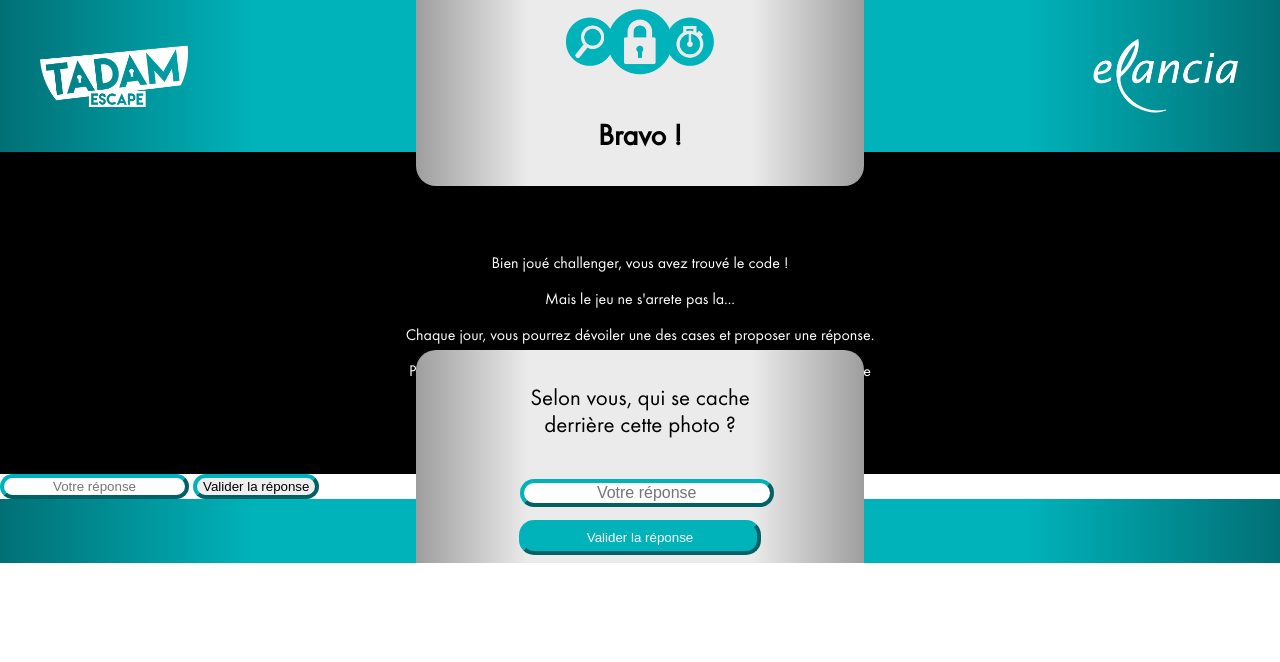
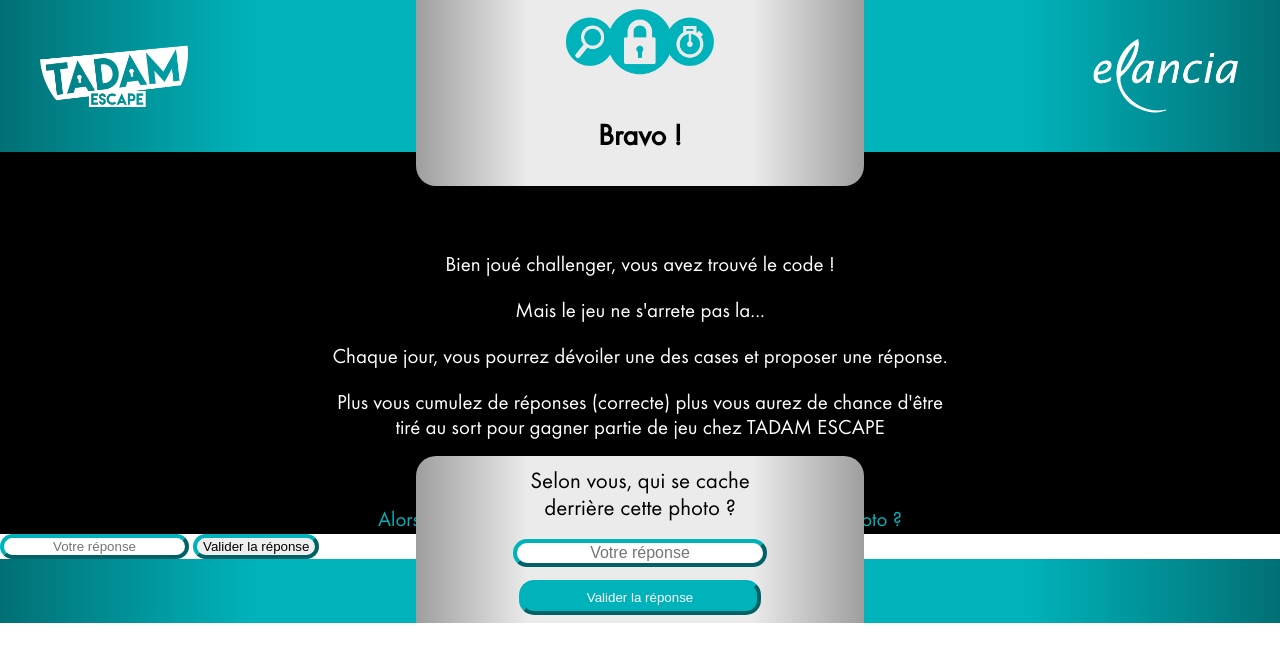
Before and after one commit to Mpreard/Tadam, a PHP site: page /page2.php in a window 1280 px wide. Shown: the top 662 px of the page. Run offline with PHP 8.4, Linux system fonts and the light colour scheme; data that the repository does not hold is empty.

Commit message:
ajout css

```diff
--- a/page2.css
+++ b/page2.css
@@ -24,6 +24,7 @@
     background-color: black;
     text-align: center;
     color: white;
+    font-size: 21px;
 }
 
 #first{
@@ -32,6 +33,27 @@
 
 .end_presentation{
     color: rgb(0 179 187);
+    margin-block-end: 0em;
+}
+
+.form_infos {
+    margin: 0% 0% 0% 0%!important;
+}
+
+.bottom-page{
+    position: fixed;
+    height: 100px;
+    bottom: 0;
+    width: 100%;
+}
+
+.input_infos {
+    max-width: 100%!important;
+    padding: 0% 20% 0 20%!important;
+}
+
+.question{
+    margin-block-start: 0em;
     margin-block-end: 0em;
 }
 @media screen and (max-width: 1678px) {
--- a/page2.php
+++ b/page2.php
@@ -74,7 +74,7 @@
           <div class="row">
             <div class = "infos_container">
               <div class="col-6 input_infos">
-                <p>Selon vous, qui se cache derrière cette photo ?</p>
+                <p class="question">Selon vous, qui se cache derrière cette photo ?</p>
               </div>
               <div class="col-6 input_infos">
                 <input type="text" id="reponse" name="reponse" class="form-control form_infos" placeholder="Votre réponse" pattern="[A-Za-z]+" required />
```
